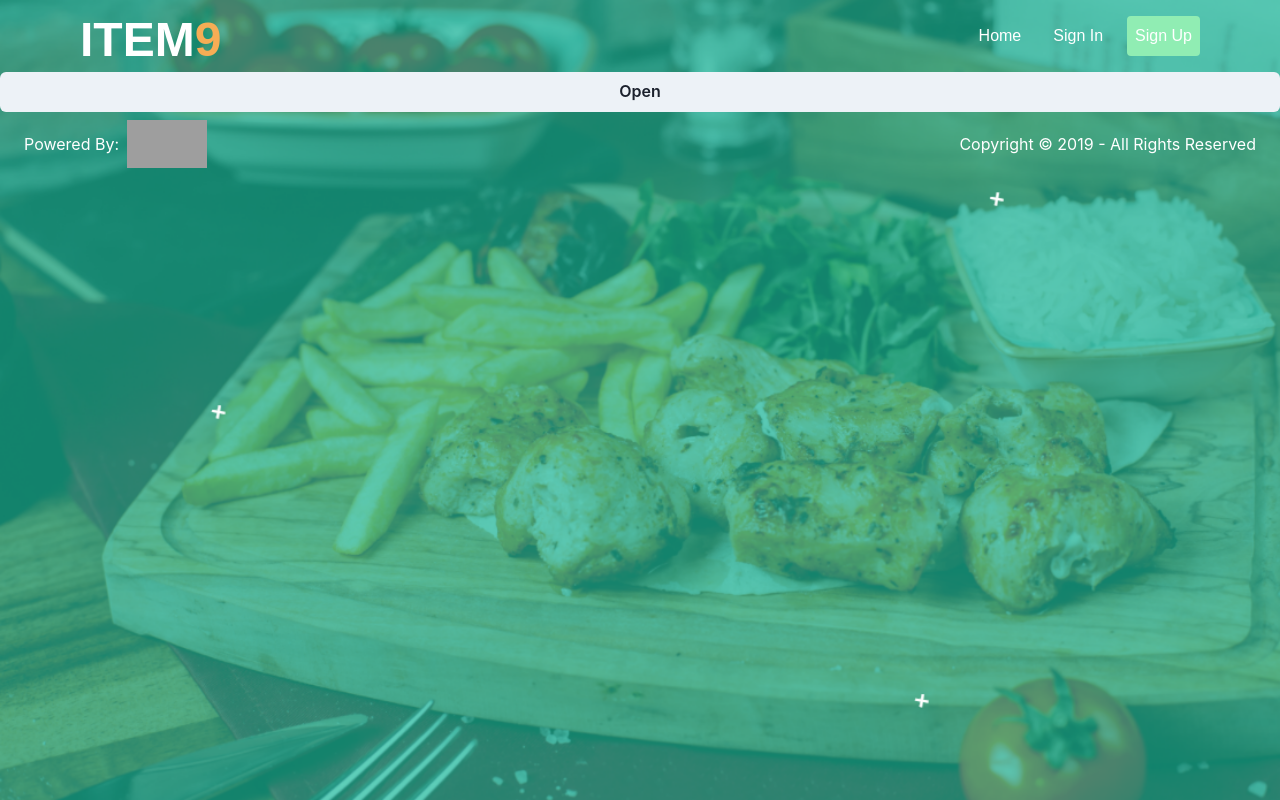
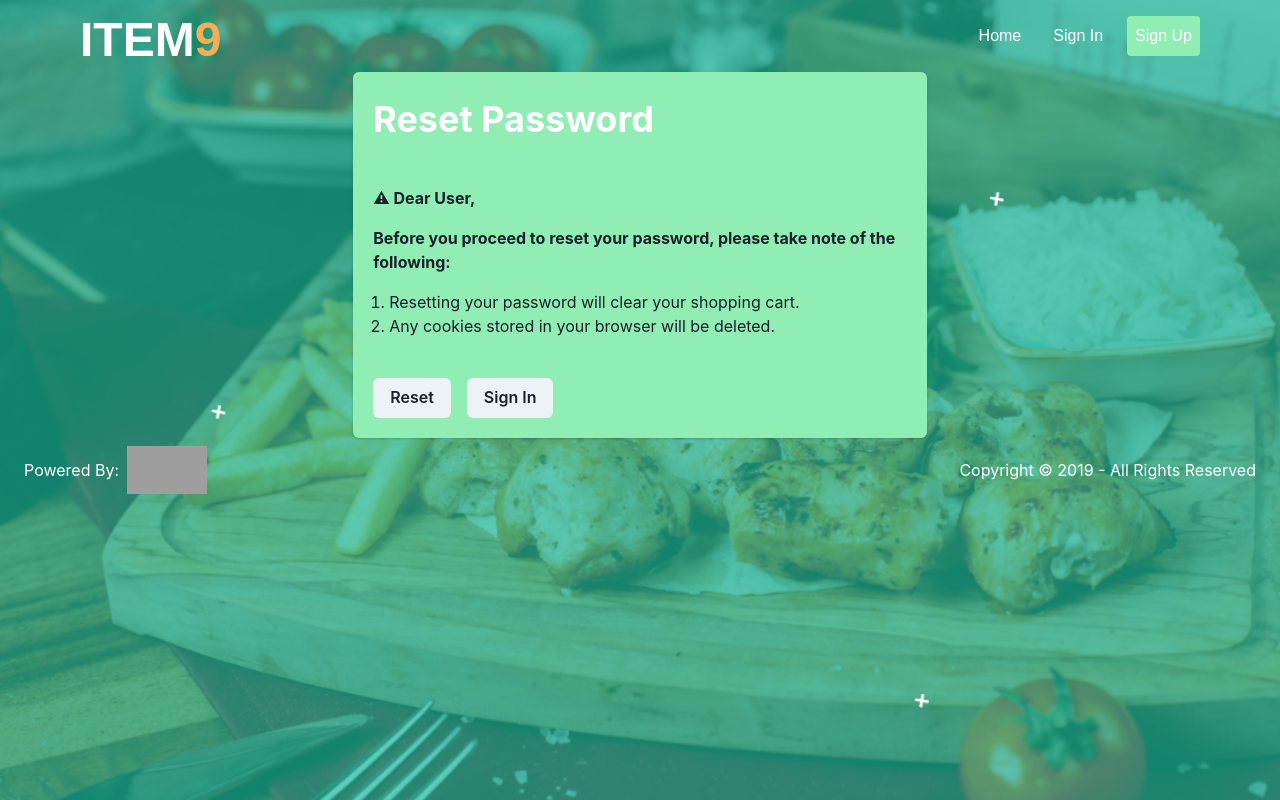
Before and after one commit to mperorjohn/ITEM9, a React (Vite) app: page /resetpassword in a window 1280 px wide. Built offline with nearby package versions, Linux system fonts and the light colour scheme; grey boxes are pictures that could not be loaded.

Commit message:
resetpassword in progress

```diff
--- a/src/App.jsx
+++ b/src/App.jsx
@@ -6,9 +6,9 @@ import NavBar from "./components/NavBar";
 import { Text, Stack } from "@chakra-ui/react";
 import RegisterPage from "./pages/RegisterPage";
 import Login from "./pages/Login";
-import ResetPassword from "./pages/ResetPassword";
 import CheckOut from "./pages/CheckOut";
 import Footer from "./components/Footer";
+import ResetPassword from "./pages/ResetPassword";
 
 const App = () => {
   return (
--- a/src/pages/Login.jsx
+++ b/src/pages/Login.jsx
@@ -58,7 +58,6 @@ const Login = () => {
   };
   return (
     <Stack justify={"center"} overflowX={"hidden"}>
-      {isModalOpen ? ResetPassword : null}
       <motion.div initial={{ opacity: 0 }} animate={{ opacity: 4 }}>
         <Text
           fontSize={"7xl"}
@@ -151,20 +150,9 @@ const Login = () => {
                 </Button>
 
                 <Text color={"white"} textAlign={"center"} mt={2}>
-                  <Button
-                    bg={"transparent"}
-                    color={"white"}
-                    onClick={handleClickModal}
-                    _hover={{
-                      bg: "transparent",
-                      outline: "none",
-                      border: "none",
-                    }}
-                    _focus={{ outline: "none", border: "none" }}
-                  >
+                  <Link to={'/resetpassword'}>
                     Reset Password
-                  </Button>
-                  {/* </Link> */}
+                  </Link>
                   <Text as={"span"} _hover={{ color: "whatsapp.200" }}>
                     <Link to={"/register"}>Sign Up</Link>
                   </Text>
--- a/src/pages/RegisterPage.jsx
+++ b/src/pages/RegisterPage.jsx
@@ -47,7 +47,7 @@ const RegisterPage = () => {
         <Text
           fontSize={{ base: "4xl", md: "7xl" }}
           fontWeight={"bold"}
-          mt={4}
+          mt={12}
           color={"white"}
           textAlign={"center"}
         >
--- a/src/pages/ResetPassword.jsx
+++ b/src/pages/ResetPassword.jsx
@@ -1,142 +1,98 @@
 import React from "react";
 import {
-  Heading,
   Stack,
   Button,
   Modal,
   ModalOverlay,
   ModalContent,
+  ModalBody,
   ModalHeader,
   ModalCloseButton,
-  ModalBody,
-  Box,
-  Input,
   FormControl,
   FormLabel,
-  // ModalFooter,
+  Input,
+  ModalFooter,
+  Container,
+  Card,
+  CardFooter,
+  CardBody,
+  CardHeader,
+  Text,
+  OrderedList,
+  ListItem,
 } from "@chakra-ui/react";
-
 import { useDisclosure } from "@chakra-ui/react";
 
+// import { useDisclosure } from "@chakra-ui/react";
+
 const ResetPassword = () => {
-  // const { onOpen } = props;
-
   const { isOpen, onOpen, onClose } = useDisclosure();
 
   const initialRef = React.useRef(null);
   const finalRef = React.useRef(null);
+
   return (
     <>
-      <Button onOpen={onOpen}>Open</Button>
-      <Modal
-        // initialFocusRef={initialRef}
-        // finalFocusRef={finalRef}
-        isOpen={isOpen}
-        onClose={onClose}
-        isCentered="true"
-        size={{ base: "sm", md: "md" }}
-      >
-        <ModalOverlay />
-        <ModalContent bg={"whatsapp.200"}>
-          <ModalHeader>
-            <Heading color={"white"}>Reset Password</Heading>
-          </ModalHeader>
-          <ModalCloseButton />
-          <ModalBody pb={6}>
-            <Stack>
-              <FormControl>
-                <FormLabel color={"white"}>Email</FormLabel>
-                <Input
-                  // ref={initialRef}
-                  type="email"
-                  placeholder="Enter your email"
-                />
-
-                <FormLabel>New Password</FormLabel>
-                <Button
-                  bg={"white"}
-                  type="submit"
-                  color={"whatsapp.200"}
-                  mr={3}
-                  _focus={{ outline: "none", border: "none" }}
-                >
-                  Reset
+      <Container justifyContent={"center"} alignItems={"center"}>
+        <Card bg={"whatsapp.200"}>
+          <CardHeader>
+            <Text fontSize={'4xl'} fontWeight={'bold'} color={'white'}>Reset Password</Text>
+          </CardHeader>
+          <CardBody>
+            <Text fontWeight={"bold"}>⚠ Dear User,</Text>
+            <Text mt={4} fontWeight={"bold"}>
+              Before you proceed to reset your password, please take note of the
+              following:
+            </Text>
+            <Text mt={4}>
+              <OrderedList>
+                <ListItem>
+                  Resetting your password will clear your shopping cart.
+                </ListItem>
+                <ListItem>
+                  Any cookies stored in your browser will be deleted.
+                </ListItem>
+              </OrderedList>
+            </Text>
+          </CardBody>
+          <CardFooter>
+            <Button onClick={onOpen}>Reset</Button>
+            <Button ml={4} ref={finalRef}>
+              Sign In
             </Button>
-                <Button
-                  bg={"white"}
-                  color={"whatsapp.200"}
-                  _focus={{ outline: "none", border: "none" }}
-                  onClick={onClose}
-                >
-                  Cancel
+          </CardFooter>
+        </Card>
         <Modal
           initialFocusRef={initialRef}
           finalFocusRef={finalRef}
           isOpen={isOpen}
           onClose={onClose}
-                    isCentered="true"
-                    size={{ base: "sm", md: "md" }}
         >
           <ModalOverlay />
-                    <ModalContent bg={"whatsapp.200"}>
-                      <ModalHeader>
-                        <Heading color={"white"}>Reset Password</Heading>
-                      </ModalHeader>
+          <ModalContent>
+            <ModalHeader>Create your account</ModalHeader>
             <ModalCloseButton />
             <ModalBody pb={6}>
-                        <Stack spacing={4} gap={4}>
               <FormControl>
-                            <FormLabel color={"white"}>Email</FormLabel>
-                            <Input
-                              // ref={initialRef}
-                              type="email"
-                              placeholder="Enter your email"
-                            />
+                <FormLabel>First name</FormLabel>
+                <Input ref={initialRef} placeholder="First name" />
+              </FormControl>
 
-                            <FormLabel color={"white"}>New Password</FormLabel>
-                            <Input
-                              // ref={initialRef}
-                              type="password"
-                              placeholder="Create password"
-                            />
-                            <FormLabel color={"white"}>
-                              Confirm Password
-                            </FormLabel>
-                            <Input
-                              // ref={initialRef}
-                              type="password"
-                              placeholder="Create password"
-                            />
-                            <Box mt={10}>
-                              <Button
-                                bg={"white"}
-                                type="submit"
-                                color={"whatsapp.200"}
-                                mr={3}
-                                _focus={{ outline: "none", border: "none" }}
-                              >
-                                Reset Password
+              <FormControl mt={4}>
+                <FormLabel>Last name</FormLabel>
+                <Input placeholder="Last name" />
+              </FormControl>
+            </ModalBody>
+
+            <ModalFooter>
+              <Button colorScheme="blue" mr={3}>
+                Save
               </Button>
-                              <Button
-                                bg={"white"}
-                                color={"whatsapp.200"}
-                                _focus={{ outline: "none", border: "none" }}
-                                onClick={onClose}
-                              >
-                                Cancel
-                              </Button>
-                            </Box>
-                          </FormControl>
-                        </Stack>
-                      </ModalBody>
+              <Button onClick={onClose}>Cancel</Button>
+            </ModalFooter>
           </ModalContent>
         </Modal>
-                </Button>
-              </FormControl>
-            </Stack>
-          </ModalBody>
-        </ModalContent>
-      </Modal>
+      </Container>
     </>
   );
 };
```
Also changed, not shown: src/components/ResetModal.jsx (+40 -17 lines). Lines whose indentation alone changed are shown as unchanged.
